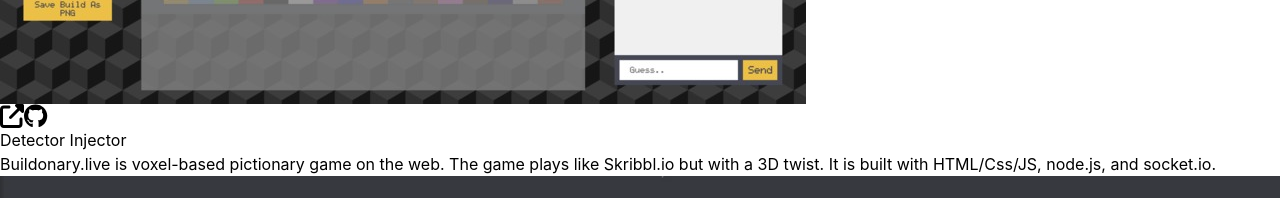
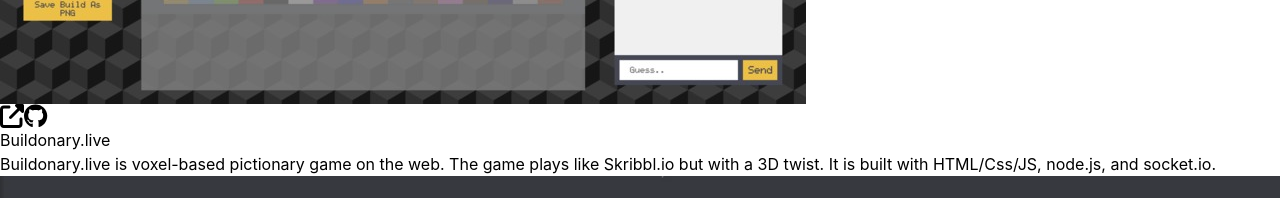
Before and after one commit to dumax315/theoh.dev, a Next.js app: page / in a window 1280 px wide. Shown: the part 5720-5918 px from the top of the page. Built offline with nearby package versions, Linux system fonts and the light colour scheme.

Commit message:
fix: buildonary.live title was incorrect

```diff
--- a/components/BodyContent.tsx
+++ b/components/BodyContent.tsx
@@ -164,7 +164,7 @@ const BodyContent = (props) => {
         imageAlt={"picture of buildonary.live"}
         viewLiveHref={"https://buildonary.theoh.dev/"}
         viewSourceHref={"https://github.com/dumax315/Buildonary.live"}
-        title={"Detector Injector"}
+        title={"Buildonary.live"}
         description={`Buildonary.live is voxel-based pictionary game on the web. The
               game plays like Skribbl.io but with a 3D twist. It is built with
               HTML/Css/JS, node.js, and socket.io.`}
```
